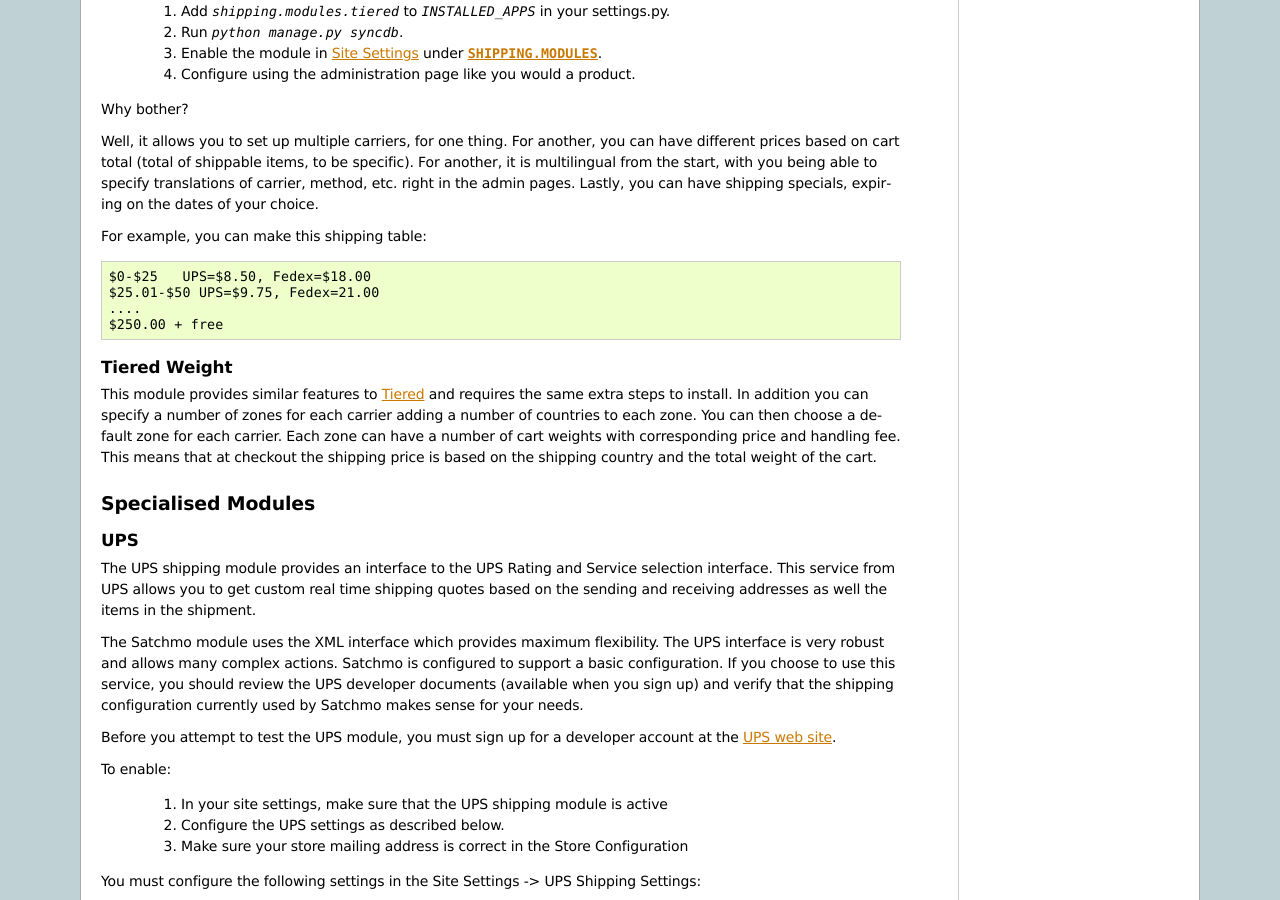
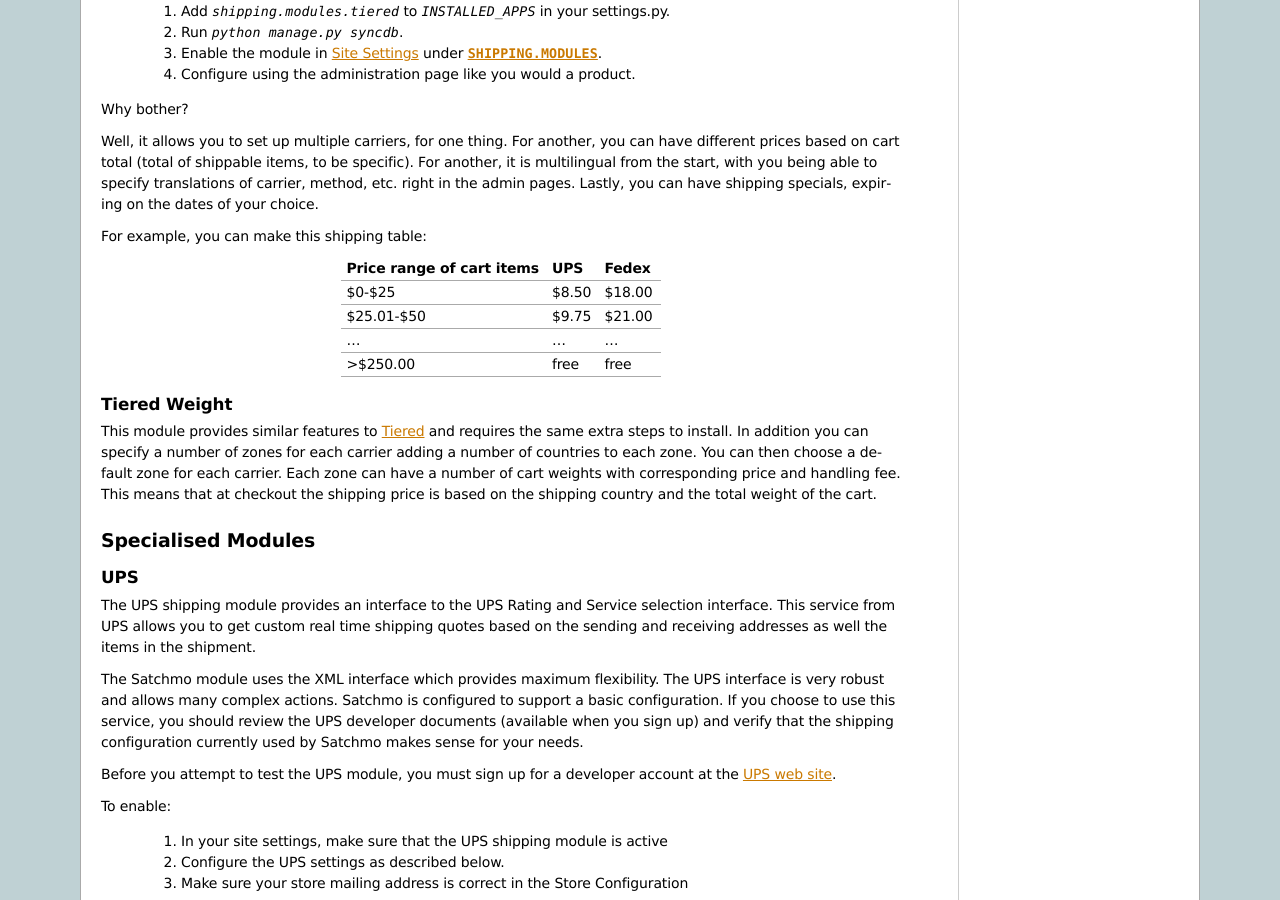
Before and after one commit to opencoca/WEB-Satchmo, a Sphinx documentation site: the page built from docs/shipping.txt, in a window 1280 px wide and 900 px high, scrolled down 1535 px. Built offline with Sphinx 7.4.7, drawn with Linux system fonts in a browser that asks for light colours.

Commit message:
docs/shipping: ascii-artify table in tiered

```diff
--- a/docs/shipping.txt
+++ b/docs/shipping.txt
@@ -109,12 +109,19 @@ For another, it is multilingual from the start, with you being able to specify t
 method, etc. right in the admin pages.  Lastly, you can have shipping specials, expiring on the dates
 of your choice.
 
-For example, you can make this shipping table::
+For example, you can make this shipping table:
 
-    $0-$25   UPS=$8.50, Fedex=$18.00
-    $25.01-$50 UPS=$9.75, Fedex=21.00
-    ....
-    $250.00 + free
++---------------------------+-------+----------+
+| Price range of cart items |  UPS  |  Fedex   |
++===========================+=======+==========+
+| $0-$25                    | $8.50 |  $18.00  |
++---------------------------+-------+----------+
+| $25.01-$50                | $9.75 |  $21.00  |
++---------------------------+-------+----------+
+| ...                       |  ...  |    ...   |
++---------------------------+-------+----------+
+| >$250.00                  |  free |   free   |
++---------------------------+-------+----------+
 
 .. _shipping_tieredweight:
 
```
